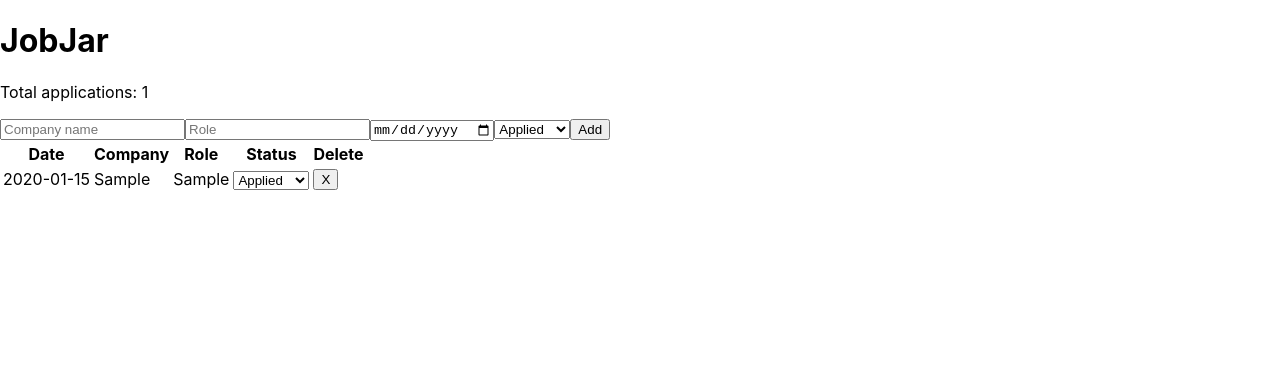
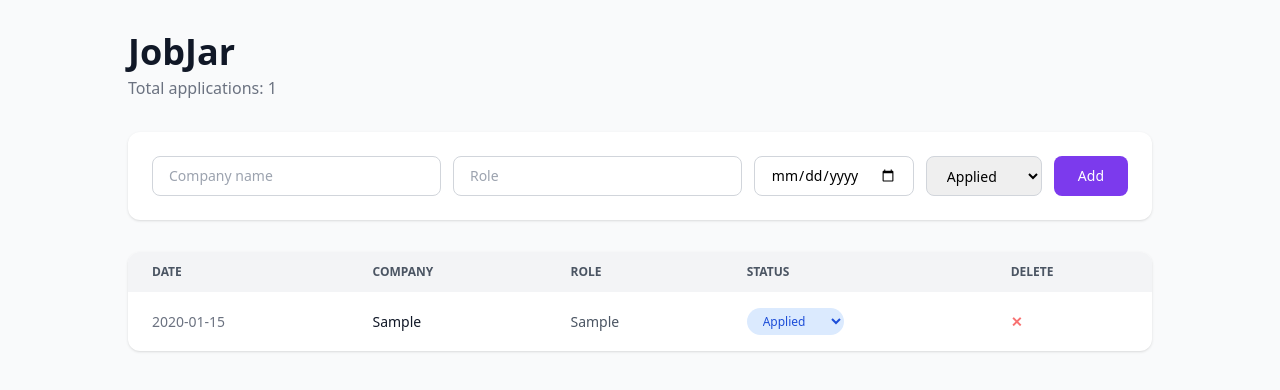
Before and after one commit to Sadiazaman067/ApplicationTrack, a React (Create React App) app: page / in a window 1280 px wide. Both pictures are taken after typing "Sample", "Sample", "2020-01-15" into the empty fields and a click on the button "Add". Shown: the top 390 px of the page. Built offline with nearby package versions, Linux system fonts and the light colour scheme.

Commit message:
add Tailwind styling, status colors, polished UI

```diff
--- a/package.json
+++ b/package.json
@@ -35,5 +35,10 @@
       "last 1 firefox version",
       "last 1 safari version"
     ]
+  },
+  "devDependencies": {
+    "autoprefixer": "^10.5.2",
+    "postcss": "^8.5.15",
+    "tailwindcss": "^3.4.19"
   }
 }
--- /dev/null
+++ b/postcss.config.js
@@ -0,0 +1,6 @@
+module.exports = {
+  plugins: {
+    tailwindcss: {},
+    autoprefixer: {},
+  },
+}
--- a/src/App.js
+++ b/src/App.js
@@ -40,57 +40,87 @@ function App() {
     setApplications(updated);
   }
 
+  function statusColor(status) {
+    if (status === 'Applied') return 'bg-blue-100 text-blue-700';
+    if (status === 'Interview') return 'bg-yellow-100 text-yellow-700';
+    if (status === 'Rejected') return 'bg-red-100 text-red-700';
+    if (status === 'Offer') return 'bg-green-100 text-green-700';
+  }
+
   return (
-    <div>
-      <h1>JobJar</h1>
-      <p>Total applications: {applications.length}</p>
+    <div className="min-h-screen bg-gray-50 p-8">
+      <div className="max-w-5xl mx-auto">
 
+        {/* Header */}
+        <div className="mb-8">
+          <h1 className="text-4xl font-bold text-gray-900">JobJar</h1>
+          <p className="text-gray-500 mt-1">Total applications: {applications.length}</p>
+        </div>
+
+        {/* Form */}
+        <div className="bg-white rounded-xl shadow p-6 mb-8 flex flex-wrap gap-3">
           <input
             value={company}
             onChange={(e) => setCompany(e.target.value)}
             onKeyDown={handleKeyDown}
             placeholder="Company name"
+            className="border border-gray-300 rounded-lg px-4 py-2 text-sm flex-1 min-w-[150px] focus:outline-none focus:ring-2 focus:ring-violet-400"
           />
           <input
             value={role}
             onChange={(e) => setRole(e.target.value)}
             onKeyDown={handleKeyDown}
             placeholder="Role"
+            className="border border-gray-300 rounded-lg px-4 py-2 text-sm flex-1 min-w-[150px] focus:outline-none focus:ring-2 focus:ring-violet-400"
           />
           <input
             type="date"
             value={date}
             onChange={(e) => setDate(e.target.value)}
             onKeyDown={handleKeyDown}
+            className="border border-gray-300 rounded-lg px-4 py-2 text-sm focus:outline-none focus:ring-2 focus:ring-violet-400"
           />
-      <select value={status} onChange={(e) => setStatus(e.target.value)}>
+          <select
+            value={status}
+            onChange={(e) => setStatus(e.target.value)}
+            className="border border-gray-300 rounded-lg px-4 py-2 text-sm focus:outline-none focus:ring-2 focus:ring-violet-400"
+          >
             <option>Applied</option>
             <option>Interview</option>
             <option>Rejected</option>
             <option>Offer</option>
           </select>
-      <button onClick={handleAdd}>Add</button>
+          <button
+            onClick={handleAdd}
+            className="bg-violet-600 hover:bg-violet-700 text-white px-6 py-2 rounded-lg text-sm font-medium transition"
+          >
+            Add
+          </button>
+        </div>
 
-      <table>
-        <thead>
+        {/* Table */}
+        <div className="bg-white rounded-xl shadow overflow-hidden">
+          <table className="w-full text-sm">
+            <thead className="bg-gray-100 text-gray-600 uppercase text-xs">
               <tr>
-            <th>Date</th>
-            <th>Company</th>
-            <th>Role</th>
-            <th>Status</th>
-            <th>Delete</th>
+                <th className="px-6 py-3 text-left">Date</th>
+                <th className="px-6 py-3 text-left">Company</th>
+                <th className="px-6 py-3 text-left">Role</th>
+                <th className="px-6 py-3 text-left">Status</th>
+                <th className="px-6 py-3 text-left">Delete</th>
               </tr>
             </thead>
-        <tbody>
+            <tbody className="divide-y divide-gray-100">
               {applications.map((app, index) => (
-            <tr key={index}>
-              <td>{app.date}</td>
-              <td>{app.company}</td>
-              <td>{app.role}</td>
-              <td>
+                <tr key={index} className="hover:bg-gray-50 transition">
+                  <td className="px-6 py-4 text-gray-500">{app.date}</td>
+                  <td className="px-6 py-4 font-medium text-gray-900">{app.company}</td>
+                  <td className="px-6 py-4 text-gray-600">{app.role}</td>
+                  <td className="px-6 py-4">
                     <select
                       value={app.status}
                       onChange={(e) => handleStatusChange(index, e.target.value)}
+                      className={`rounded-full px-3 py-1 text-xs font-medium border-0 cursor-pointer ${statusColor(app.status)}`}
                     >
                       <option>Applied</option>
                       <option>Interview</option>
@@ -98,13 +128,26 @@ function App() {
                       <option>Offer</option>
                     </select>
                   </td>
-              <td>
-                <button onClick={() => handleDelete(index)}>X</button>
+                  <td className="px-6 py-4">
+                    <button
+                      onClick={() => handleDelete(index)}
+                      className="text-red-400 hover:text-red-600 font-bold transition"
+                    >
+                      ✕
+                    </button>
                   </td>
                 </tr>
               ))}
             </tbody>
           </table>
+          {applications.length === 0 && (
+            <div className="text-center py-12 text-gray-400">
+              No applications yet. Add your first one above!
+            </div>
+          )}
+        </div>
+
+      </div>
     </div>
   );
 }
--- a/src/index.css
+++ b/src/index.css
@@ -1,13 +1,3 @@
-body {
-  margin: 0;
-  font-family: -apple-system, BlinkMacSystemFont, 'Segoe UI', 'Roboto', 'Oxygen',
-    'Ubuntu', 'Cantarell', 'Fira Sans', 'Droid Sans', 'Helvetica Neue',
-    sans-serif;
-  -webkit-font-smoothing: antialiased;
-  -moz-osx-font-smoothing: grayscale;
-}
-
-code {
-  font-family: source-code-pro, Menlo, Monaco, Consolas, 'Courier New',
-    monospace;
-}
+@tailwind base;
+@tailwind components;
+@tailwind utilities;
--- /dev/null
+++ b/tailwind.config.js
@@ -0,0 +1,7 @@
+module.exports = {
+  content: ["./src/**/*.{js,jsx,ts,tsx}"],
+  theme: {
+    extend: {},
+  },
+  plugins: [],
+}
```
Also changed, not shown: 1 other file (tests, documents, lock files or other folders). Lines whose indentation alone changed are shown as unchanged.
